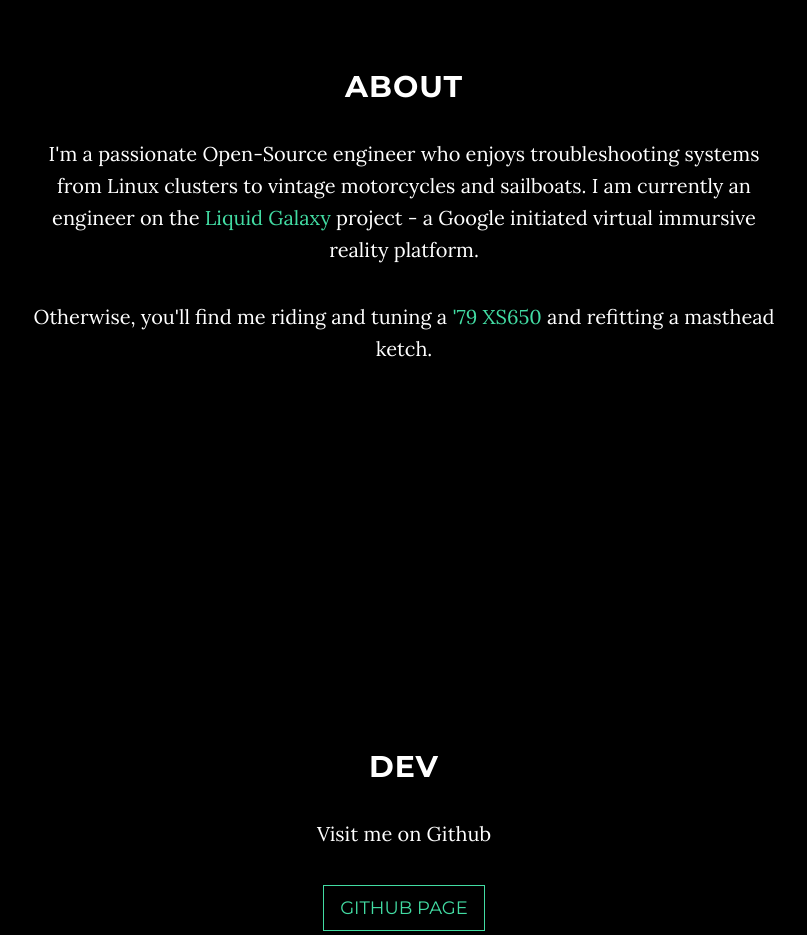
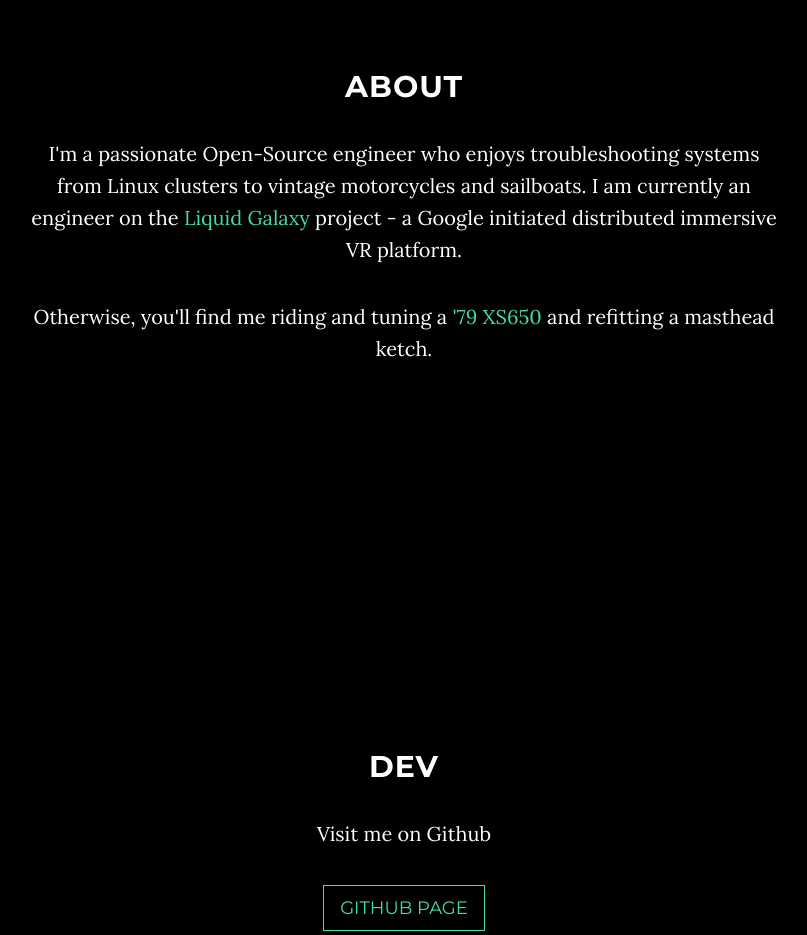
Before and after one commit to b-berry/b-berry.github.io, a website: page index.html in a window 1280 px wide. Shown: the part 980-1915 px from the top of the page, without its empty margins (236-1043 px from the left). Drawn offline with nearby package versions, Linux system fonts and the light colour scheme; some packages are replaced by stand-ins of ours.

Commit message:
minor: Modified about section

```diff
--- a/index.html
+++ b/index.html
@@ -95,7 +95,7 @@
         <div class="row">
             <div class="col-lg-8 col-lg-offset-2">
                 <h2>About</h2>
-                <p>I'm a passionate Open-Source engineer who enjoys troubleshooting systems from Linux clusters to vintage motorcycles and sailboats.  I am currently an engineer on the <a href="http://liquidgalaxy.endpoint.com">Liquid Galaxy</a> project - a Google initiated virtual immursive reality platform.</p>
+                <p>I'm a passionate Open-Source engineer who enjoys troubleshooting systems from Linux clusters to vintage motorcycles and sailboats.  I am currently an engineer on the <a href="http://liquidgalaxy.endpoint.com">Liquid Galaxy</a> project - a Google initiated distributed immersive VR platform.</p>
                 <p>Otherwise, you'll find me riding and tuning a <a href="http://www.xs650.com/">'79 XS650</a> and refitting a masthead ketch.</p>
             </div>
         </div>
```
